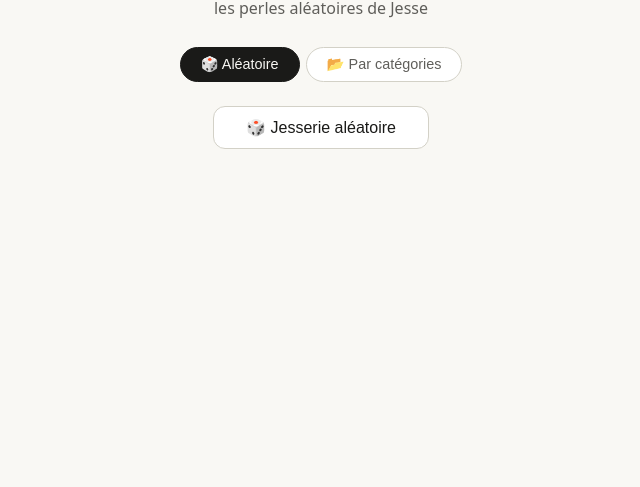
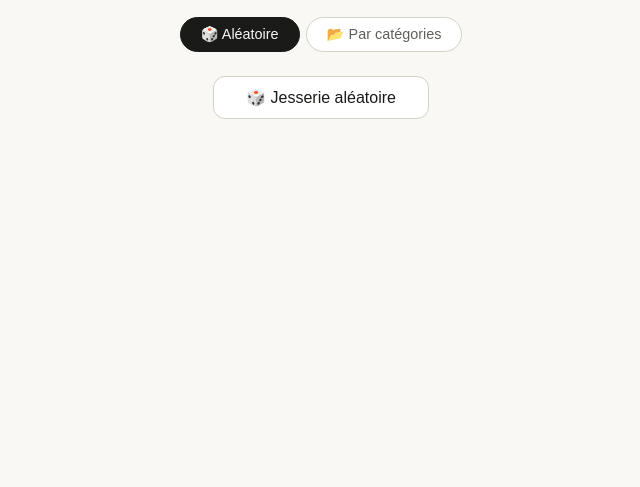
Before and after one commit to tomatiz/lajesserie, a plain HTML site: page index.html in a window 1280 px wide. Shown: the part 313-800 px from the top of the page, without its empty margins (319-959 px from the left). Drawn offline with Linux system fonts and the light colour scheme.

Commit message:
Update index.html

```diff
--- a/index.html
+++ b/index.html
@@ -198,7 +198,6 @@
 
     <div class="header">
       <img class="logo" src="https://tomatiz.github.io/lajesserie/logo.png" alt="lajesserie.fr — les perles aléatoires de Jesse" />
-      <p class="subtitle">les perles aléatoires de Jesse</p>
     </div>
 
     <!-- Mode switcher -->
```
